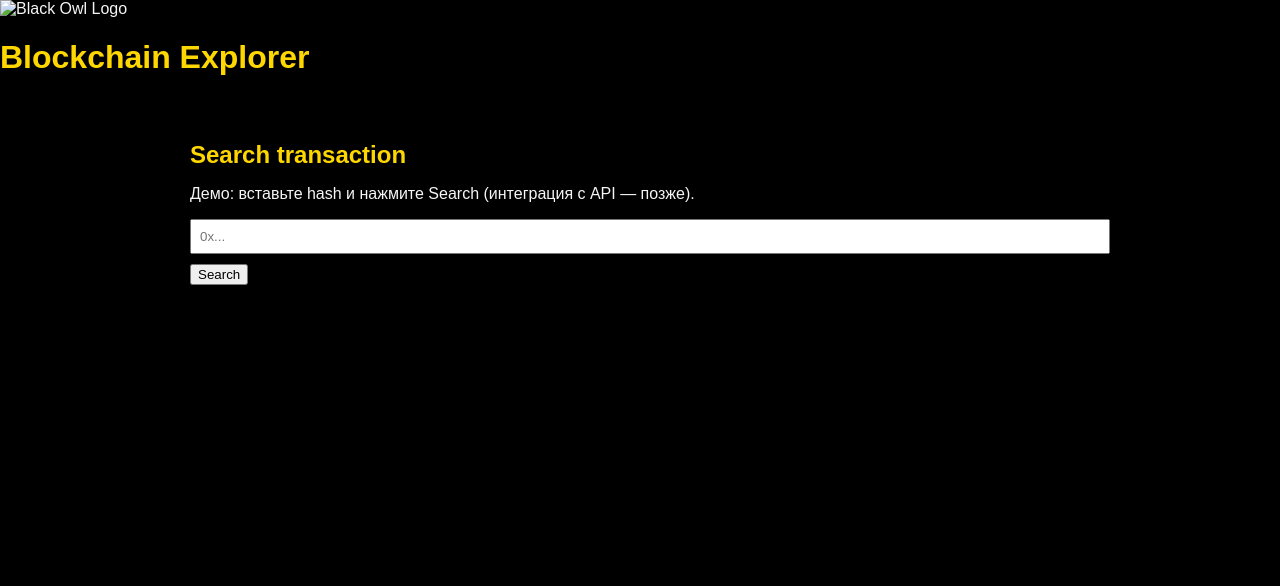
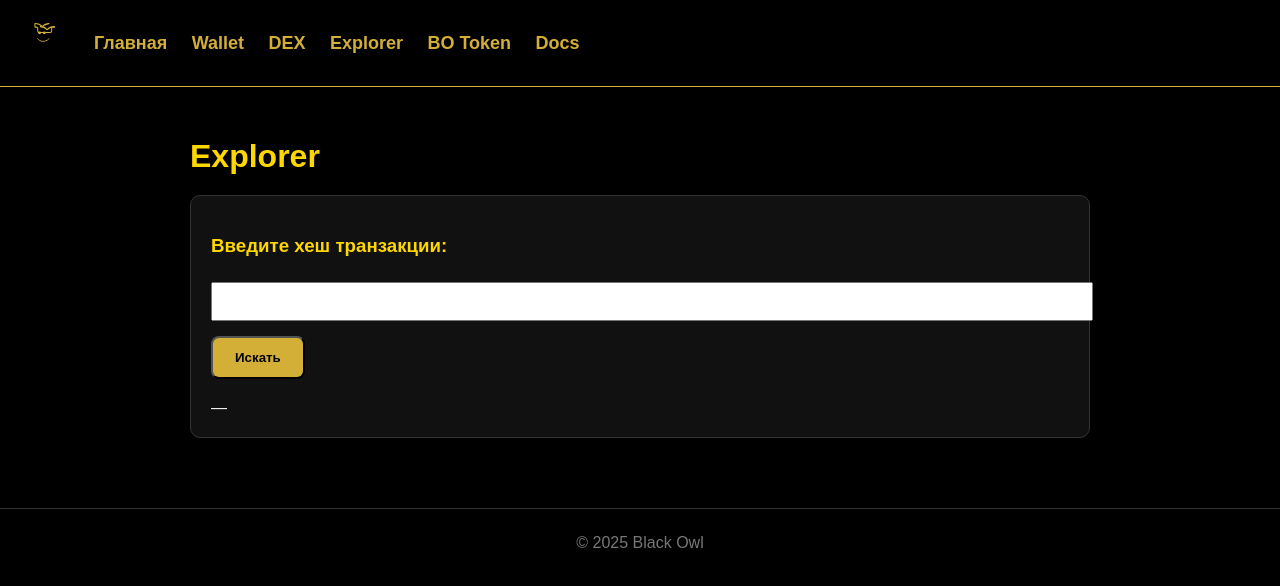
Before and after one commit to hq7rqsn29q-oss/Black-Owl, a website: page explorer.html in a window 1280 px wide. Drawn offline with Linux system fonts and the light colour scheme; files that its build step writes are made by us from their sources.

Commit message:
Refactor explorer.html for improved structure
Updated HTML structure and styling references for the explorer page.

```diff
--- a/explorer.html
+++ b/explorer.html
@@ -1,26 +1,38 @@
-<!doctype html>
+<!DOCTYPE html>
 <html lang="ru">
 <head>
-  <meta charset="utf-8" />
-  <meta name="viewport" content="width=device-width,initial-scale=1" />
-  <title>Black Owl Explorer</title>
-  <link rel="stylesheet" href="assets/css/style.css">
+    <meta charset="UTF-8">
+    <title>Black Owl Explorer</title>
+    <link rel="stylesheet" href="style.css">
+    <link rel="icon" href="logo.svg">
 </head>
 <body>
-  <header class="site-header small">
-    <img src="assets/img/logo.svg" alt="Black Owl Logo" class="logo">
-    <h1>Blockchain Explorer</h1>
-  </header>
 
-  <main class="container">
-    <div class="card">
-      <h2>Search transaction</h2>
-      <p>Демо: вставьте hash и нажмите Search (интеграция с API — позже).</p>
-      <input id="tx" placeholder="0x..." style="width:100%;padding:8px;">
-      <button id="search" class="btn" style="margin-top:10px;">Search</button>
-      <pre id="result"></pre>
+<header class="header">
+    <img src="logo.svg" class="logo">
+    <nav class="nav">
+        <a href="index.html">Главная</a>
+        <a href="wallet.html">Wallet</a>
+        <a href="dex.html">DEX</a>
+        <a href="explorer.html">Explorer</a>
+        <a href="coin.html">BO Token</a>
+        <a href="docs.html">Docs</a>
+    </nav>
+</header>
+
+<div class="container">
+    <h1>Explorer</h1>
+
+    <div class="box">
+        <h3>Введите хеш транзакции:</h3>
+        <input id="tx" style="width:100%; padding:10px; margin-top:10px;">
+        <button class="button" onclick="search()">Искать</button>
+
+        <div id="result" style="margin-top:20px;">—</div>
     </div>
-  </main>
-  <script src="assets/js/explorer.js"></script>
+</div>
+
+<script src="explorer.js"></script>
+<footer>© 2025 Black Owl</footer>
 </body>
 </html>
```
